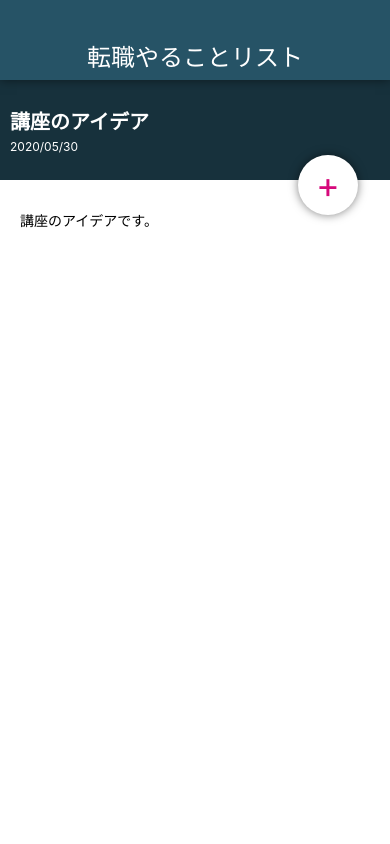
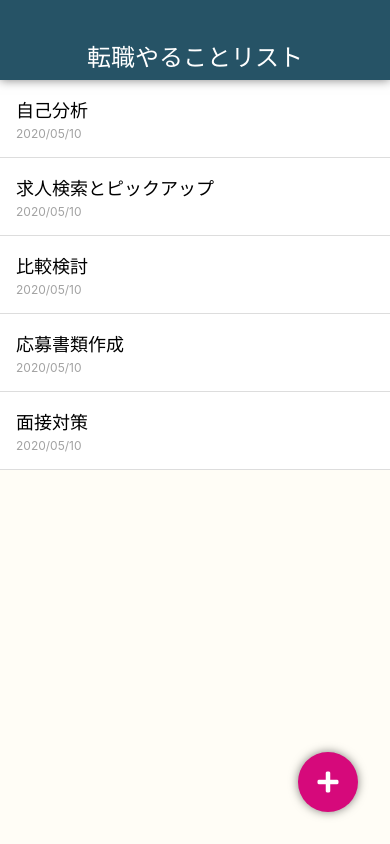
Before and after one commit to tatsu60/MemoApp, a React Native app: screen / in a window 390 px wide. Built offline with nearby package versions, Linux system fonts and the light colour scheme.

Commit message:
Style CircleButtonIcon

```diff
--- a/App.js
+++ b/App.js
@@ -2,13 +2,13 @@ import React from 'react';
 import { StyleSheet, View } from 'react-native';
 
 import Appbar from './src/components/Appbar';
-import MemoDetailScreen from './src/screens/MemoDetailScreen';
+import MemoListScreen from './src/screens/MemoListScreen';
 
 export default function App() {
   return (
     <View style={styles.container}>
       <Appbar />
-      <MemoDetailScreen />
+      <MemoListScreen />
     </View>
   );
 }
--- a/package.json
+++ b/package.json
@@ -9,6 +9,7 @@
   },
   "dependencies": {
     "expo": "~37.0.3",
+    "expo-font": "^8.1.1",
     "react": "~16.9.0",
     "react-dom": "~16.9.0",
     "react-native": "https://github.com/expo/react-native/archive/sdk-37.0.1.tar.gz",
--- a/src/elements/CircleButton.js
+++ b/src/elements/CircleButton.js
@@ -1,7 +1,22 @@
 import React from 'react';
 import { StyleSheet, View, Text } from 'react-native' ;
+import * as Font from 'expo-font';
+import fontAwsome from '../../assets/fonts/fa-solid-900.ttf';
 
 class CircleButton extends React.Component {
+  state = {
+    fontLoaded: false,
+  }
+
+  async componentDidMount() {
+    await Font.loadAsync({
+      FontAwsome: fontAwsome,
+    });
+
+    this.setState({ fontLoaded:true });
+  }
+
+
   render() {
     const { style, color } = this.props;
 
@@ -15,9 +30,13 @@ class CircleButton extends React.Component {
 
     return (
       <View style={[styles.circleButton, style, { backgroundColor: bgColor }]}>
-        <Text style={[styles.circleButtonTitle, { color: textColor}]}>
-          {this.props.children}
-        </Text>
+        {
+          this.state.fontLoaded ? (
+            <Text style={[styles.circleButtonTitle, { color: textColor}]}>
+              {this.props.children}
+            </Text>
+          ) :null
+        }
       </View>
     );
   }
@@ -40,7 +59,8 @@ const styles = StyleSheet.create({
     elevation: 5,
   },
   circleButtonTitle: {
-    fontSize: 36,
+    fontFamily: 'FontAwsome',
+    fontSize: 24,
     lineHeight: 40,
   },
 
--- a/src/screens/MemoDetailScreen.js
+++ b/src/screens/MemoDetailScreen.js
@@ -19,7 +19,9 @@ class MemoDetailScreen extends React.Component {
             講座のアイデアです。
           </Text>
         </View>
-        <CircleButton color='white' style={styles.editButton}>+</CircleButton>
+        <CircleButton color='white' style={styles.editButton}>
+          {'\uf303'}
+        </CircleButton>
       </View>
     );
   }
--- a/src/screens/MemoListScreen.js
+++ b/src/screens/MemoListScreen.js
@@ -11,7 +11,9 @@ class MemoListScreen extends React.Component {
       <View style={styles.container}>
 
         <MemoList />
-        <CircleButton>+</CircleButton>
+        <CircleButton>
+          {'\uf067'}
+        </CircleButton>
       </View>
     );
   }
```
